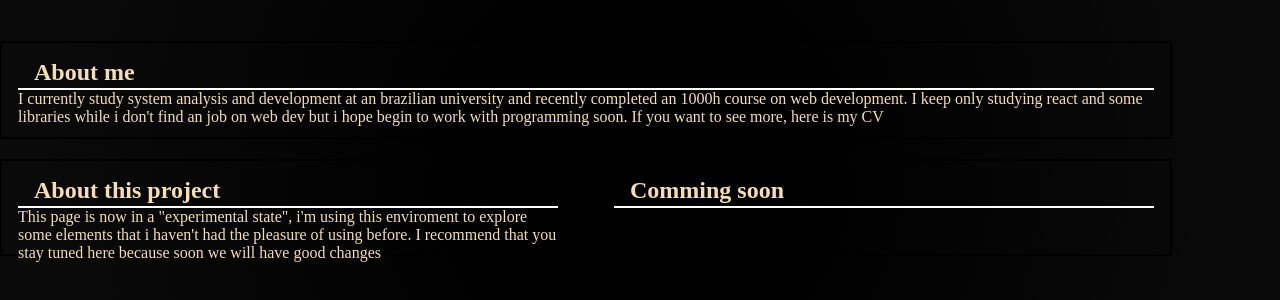
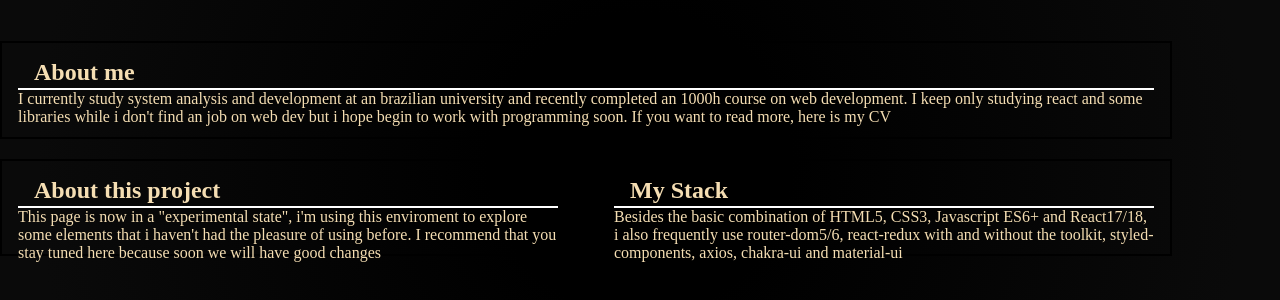
Before and after one commit to kevinaryeldev/portifolio-v1, a React (Vite) app: page / in a window 1280 px wide. Shown: the part 1037-1337 px from the top of the page. Built offline with nearby package versions, Linux system fonts and the light colour scheme; a web font is replaced by a local one.

Commit message:
feat(About):Created text 'my stack'

```diff
--- a/src/components/About/index.jsx
+++ b/src/components/About/index.jsx
@@ -11,7 +11,7 @@ const About = () => {
             university and recently completed an 1000h course on web
             development. I keep only studying react and some libraries while i
             don't find an job on web dev but i hope begin to work with
-            programming soon. If you want to see more, here is my{' '}
+            programming soon. If you want to read more, here is my {''}
             <a
               target="_blank"
               href="https://drive.google.com/file/d/1RgReMydK4oDmFZ2oR0tQpPkuJxbybN2Z/view?usp=sharing"
@@ -31,7 +31,13 @@ const About = () => {
         </AboutSection>
 
         <AboutSection columnNumber={'2'}>
-          <h2>Comming soon</h2>
+          <h2>My Stack</h2>
+          <p>
+            Besides the basic combination of HTML5, CSS3, Javascript ES6+ and
+            React17/18, i also frequently use router-dom5/6, react-redux with
+            and without the toolkit, styled-components, axios, chakra-ui and
+            material-ui
+          </p>
         </AboutSection>
       </AboutGrid>
     </AboutContainer>
```
